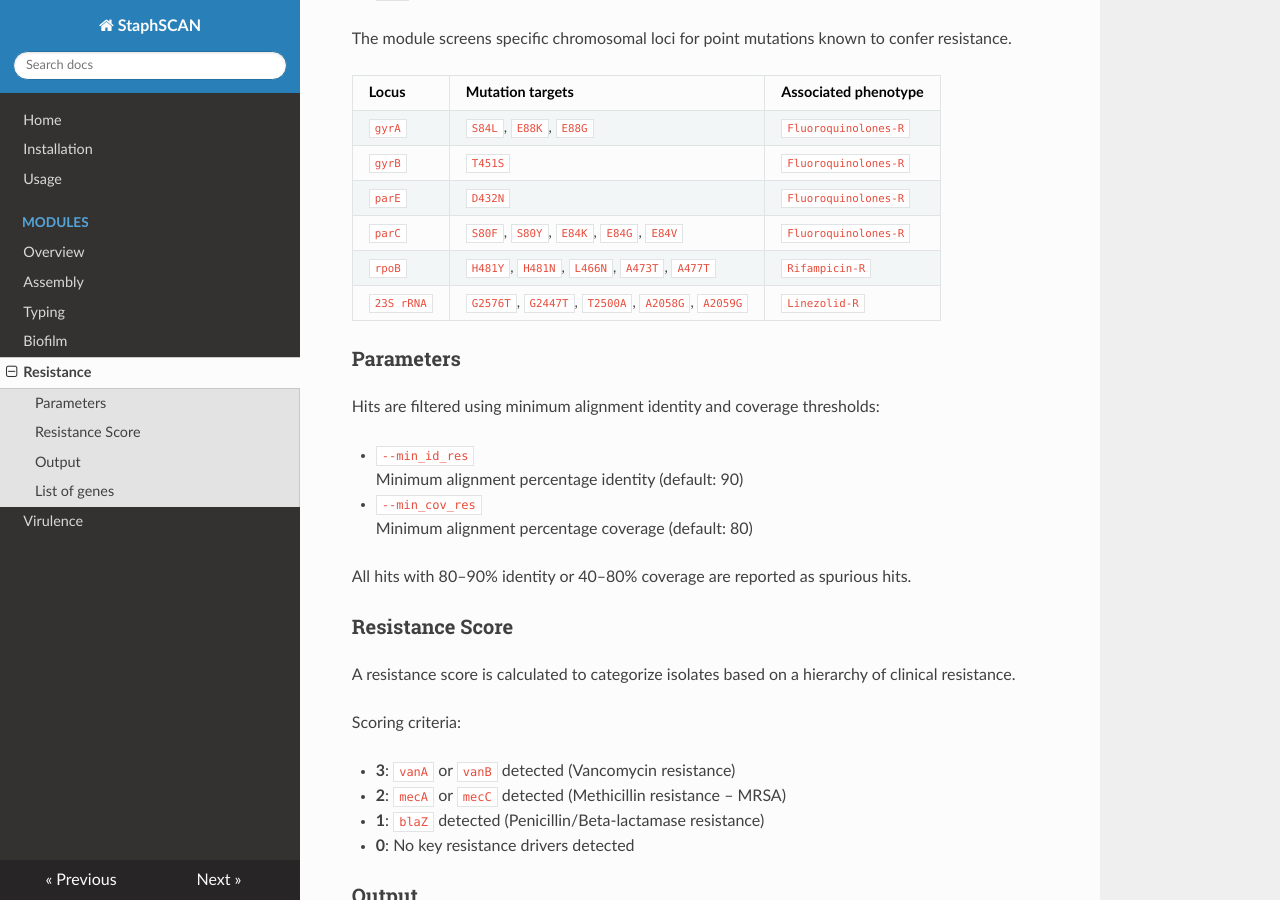
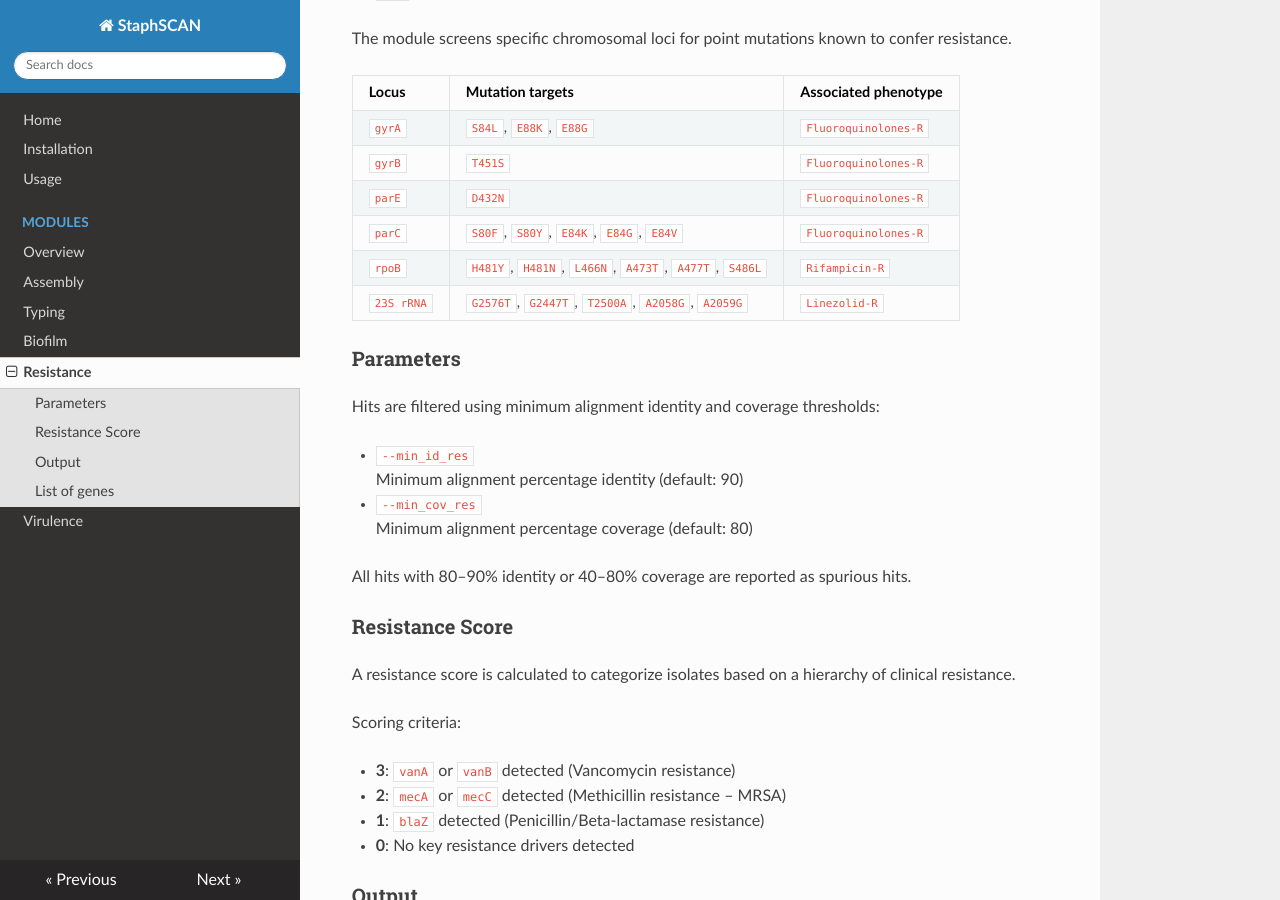
Before and after one commit to riccabolla/StaphSCAN, an MkDocs documentation site: the page built from docs/resistance.md, in a window 1280 px wide and 900 px high, scrolled down 782 px. Built offline with MkDocs 1.6.1, drawn with Linux system fonts in a browser that asks for light colours; nearby versions of some CDN libraries.

Commit message:
update res doc

```diff
--- a/docs/resistance.md
+++ b/docs/resistance.md
@@ -33,7 +33,7 @@ The module screens specific chromosomal loci for point mutations known to confer
 | `gyrB` | `T451S` | `Fluoroquinolones-R` |
 | `parE` | `D432N` | `Fluoroquinolones-R` |
 | `parC` | `S80F`, `S80Y`, `E84K`, `E84G`, `E84V` | `Fluoroquinolones-R` |
-| `rpoB` | `H481Y`, `H481N`, `L466N`, `A473T`, `A477T` | `Rifampicin-R` |
+| `rpoB` | `H481Y`, `H481N`, `L466N`, `A473T`, `A477T`, `S486L` | `Rifampicin-R` |
 | `23S rRNA` | `G2576T`, `G2447T`, `T2500A`, `A2058G`, `A2059G` | `Linezolid-R` |
 
 ### Parameters
```
